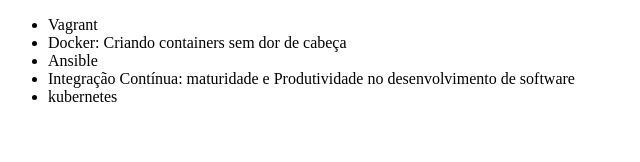
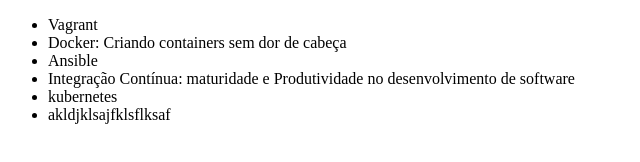
Before and after one commit to SSSchultz/alra-git, a plain HTML site: page index.html in a window 1280 px wide. Shown: the whole page, without its empty margins (0-640 px from the left). Drawn offline with Linux system fonts and the light colour scheme.

Commit message:
dsadsav adicionado

```diff
--- a/index.html
+++ b/index.html
@@ -11,6 +11,7 @@
         <li>Ansible</li>
         <li>Integração Contínua: maturidade e Produtividade no desenvolvimento de software</li>
         <li>kubernetes</li>
+        <li>akldjklsajfklsflksaf</li>
     </ul>
 </body>
 </html>
```
